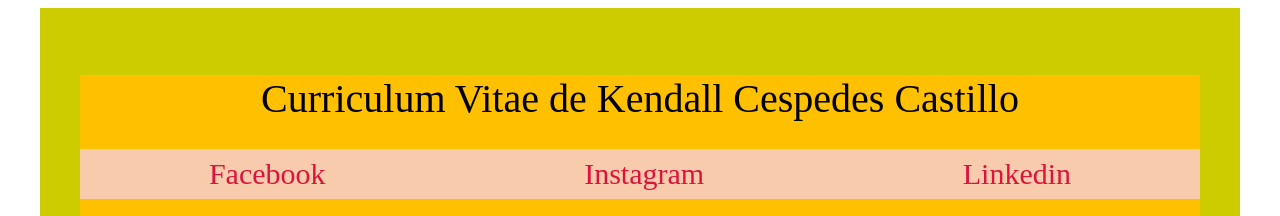
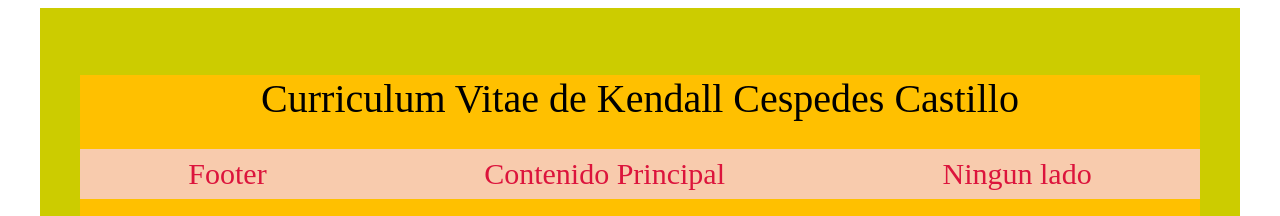
Before and after one commit to KendallCC/Tarea1Programacion, a plain HTML site: page index.html in a window 1280 px wide. Shown: the top 216 px of the page. Drawn offline with Linux system fonts and the light colour scheme.

Commit message:
Tarea 1 de programacion

```diff
--- a/index.html
+++ b/index.html
@@ -21,9 +21,9 @@
         <header>
             <h1>Curriculum Vitae de Kendall Cespedes Castillo</h1>
             <nav class="Navegacion-principal">
-                <a href="#">Facebook</a>
-                <a href="#">Instagram</a>
-                <a href="#">Linkedin</a>
+                <a href="#footer">Footer</a>
+                <a href="#principal">Contenido Principal</a>
+                <a href="#">Ningun lado</a>
             </nav>
             <div class="imagenes">
                 <img src="Images/imagen1.jpg" alt="Imagen de kendall cespedes castillo">
@@ -32,7 +32,7 @@
 
         </header>
 
-        <section class="contenido-principal">
+        <section class="contenido-principal" id="principal">
 
             <aside>
                 <h2>Lista de Habilidades</h2>
@@ -74,7 +74,7 @@
     </div>
 </div>
 
-    <footer class="pie-pagina">
+    <footer class="pie-pagina" id="footer">
         <div class="Contacto">
             <h3>Creador</h3>
             <h4>&copy;Kendall Cespedes Castilllo</h4>
```
